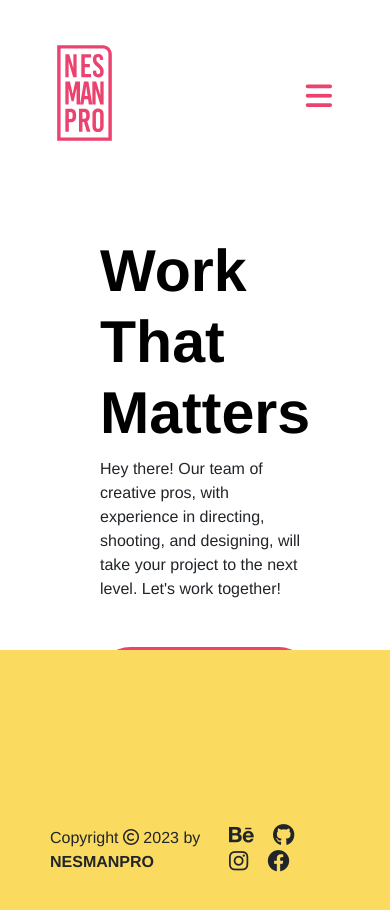
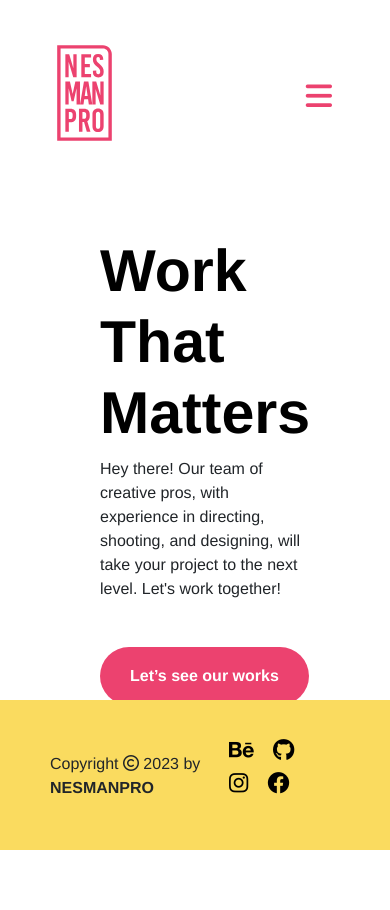
Before and after one commit to nesmanpro/PFRoqueLucas, a plain HTML site: page index.html in a window 390 px wide. After the commit the page ends 850 px from the top, so only its background shows below. Drawn offline with nearby package versions, Linux system fonts and the light colour scheme.

Commit message:
falta responsive main, ya puse link en socials

```diff
--- a/estilo.css
+++ b/estilo.css
@@ -15,6 +15,7 @@
     font-family: Helvetica, sans-serif;
     box-sizing: border-box;
 }
+
 
 h1 {
     font-size: 7vh;
@@ -38,6 +39,11 @@ p {
 
 /* End General Styles */
 /*  Start Nav */
+
+nav .navbar {
+    grid-column-start: 2;
+    grid-column-end: 5;
+}
 
 .logo img {
     height:100px;
@@ -111,9 +117,10 @@ ul:hover li a:not(:hover) {
 /*  Start Body  */
 
 main {
+    grid-area: main;
     display: flex;
     justify-content: center;
-    height: calc(100vh - 350px);
+    height: calc(100vh - 300px);
     width: 100%;
     position: relative;
     z-index: 5;
@@ -166,17 +173,17 @@ section {
     min-width: 200px;
 }
 
-.BtnMain {
+p.BtnMain {
     margin: 30px 0 0 0;
     background-color: var(--color-primario);
     color: var(--fondo-claro);
     font-weight: 600;
     display: inline-block;
     padding: 17px 30px;
-    border-radius: 30px ;
+    border-radius: 40px ;
 }
 
-.BtnMain:hover {
+p.BtnMain:hover {
     background-color: var(--color-secundario);
     color: var(--texto-oscuro);
 }
@@ -221,20 +228,20 @@ section {
 footer {
     display: flex;
     justify-content: space-between;
-    align-items: center;
+    align-items: end;
     background-color: var(--color-secundario);
-    height: 400px;
+    height: 150px;
     width: 100%;
     padding: 50px;
     position: relative;
     z-index: 10;
 
 }
-
+/*
 .footPort {
     position: end;
     z-index: 10;
-}
+} */
 
 .footLeft {
     font-weight: 500;
@@ -244,9 +251,17 @@ footer {
     font-weight: 600;
 }
 
-.footIcons i {
+.footIcons a {
     letter-spacing: 15px;
     font-size: 22px;
+    color: var(--texto-oscuro);
 }
 
+
+.footIcons:hover a.socials:not(:hover){
+        opacity: 0.8;
+        filter: blur(2px);
+}
+
+
 /* End Footer */
--- a/index.html
+++ b/index.html
@@ -20,7 +20,7 @@
 
 <body>
     <!-- Start Nav -->
-    <nav class="navbar navbar-expand-md navbar-light">
+    <nav class="navbar navbar-expand-md">
         <a href="./index.html" class="logo navbar-brand"><img src="./IMG/logo.svg" alt="logo"></object></a>
         <button class="navbar-toggler" type="button" data-toggle="collapse" data-target="#navbarNav"
             aria-controls="navbarNav" aria-expanded="false" aria-label="Toggle navigation">
@@ -44,7 +44,7 @@
                 <p class="txtBox">Hey there! Our team of creative pros, with experience in directing, shooting, and
                     designing, will take your project to the next level. Let's work together!</p>
                 <div class="BtnMain">
-                    <p>Let’s see our works</p>
+                    <p class="BtnMain">Let’s see our works</p>
                 </div>
             </div>
             <div class="imgRight"><img src="./IMG/girl1.png" alt="home"></div>
@@ -59,10 +59,10 @@
         </div>
 
         <div class="footIcons">
-            <i class="fa-brands fa-behance"></i>
-            <i class="fa-brands fa-github"></i>
-            <i class="fa-brands fa-instagram"></i>
-            <i class="fa-brands fa-facebook"></i>
+            <a class="socials" href="https://www.behance.net/nesmanpro" target="_blank"><i class="fa-brands fa-behance"></i></a>
+            <a class="socials" href="https://github.com/nesmanpro" target="_blank"><i class="fa-brands fa-github"></i></i></a>
+            <a class="socials" href="https://www.instagram.com/nesmanpro/" target="_blank"><i class="fa-brands fa-instagram"></i></i></a>
+            <a class="socials" href="https://www.facebook.com/nesmanpro" target="_blank"><i class="fa-brands fa-facebook"></i></i></a>
         </div>
     </footer>
     <!-- End footer -->
```
